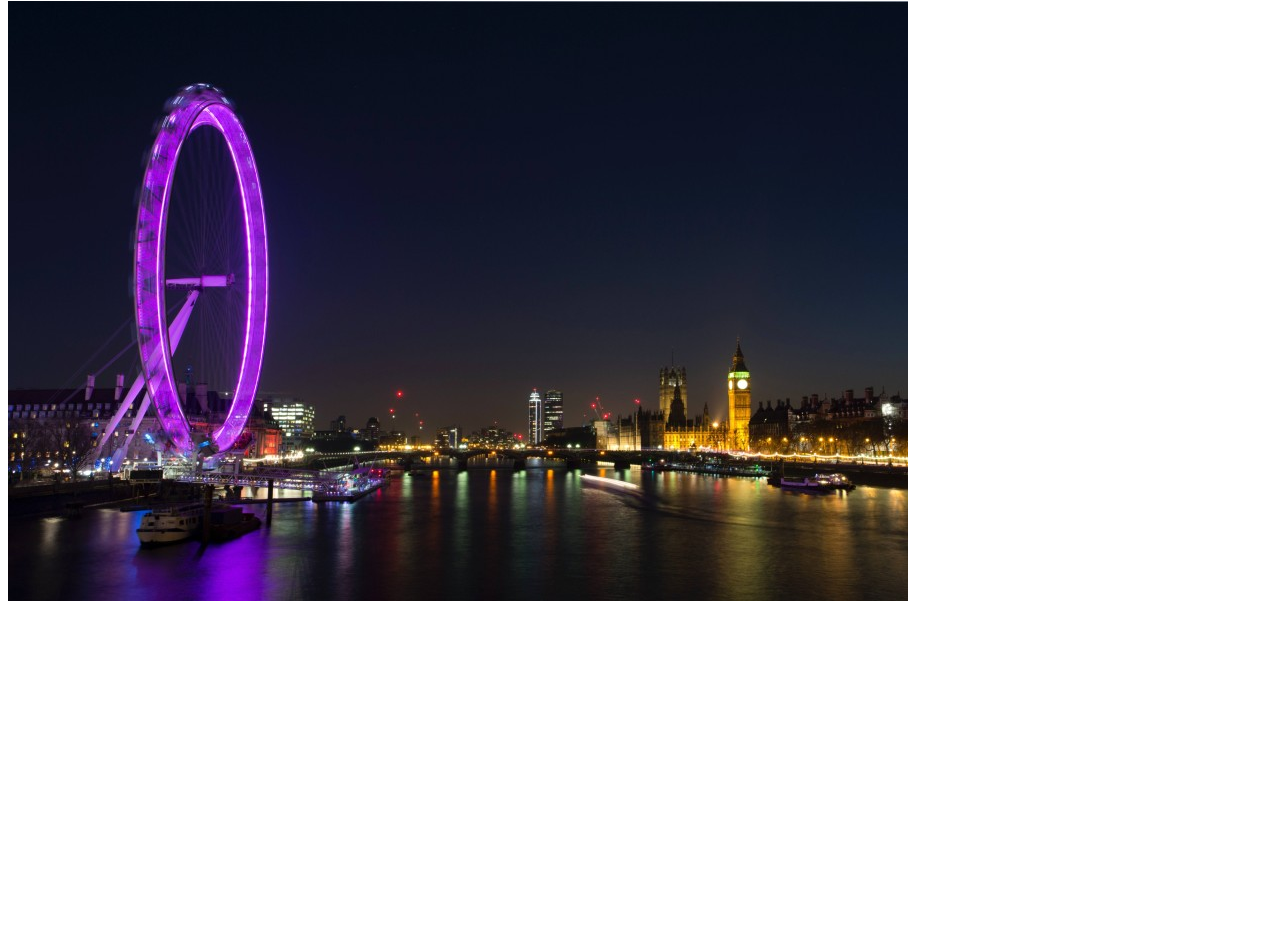
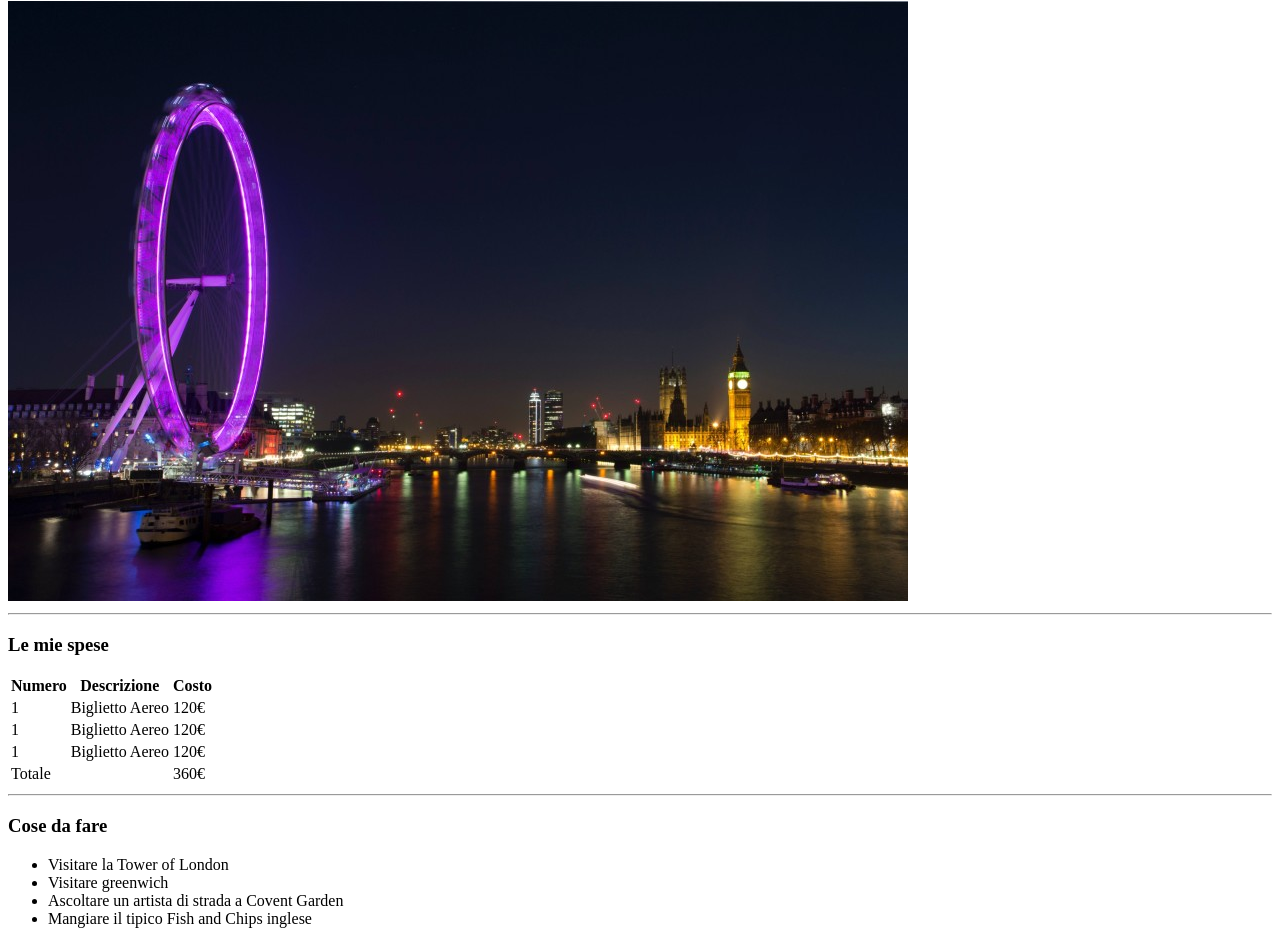
Before and after one commit to davidelunetta/html-london-trip, a plain HTML site: page index.html in a window 1280 px wide. Shown: the part 79-1023 px from the top of the page. Before the commit the page ends 800 px from the top, so only its background shows below. Drawn offline with Linux system fonts and the light colour scheme.

Commit message:
initializing-main

```diff
--- a/index.html
+++ b/index.html
@@ -6,15 +6,67 @@
     <title>London-Trip</title>
 </head>
 <body>
+    <!-- inizio header  -->
     <header>
         <div>
             <h1>Il mio Viaggio a Londra</h1>
 
-            <img src="img/pexels-bill-emrich-230794-0.jpg" alt="pexels-bill-emrich"/><img src="img/pexels-bill-emrich-230794-1.jpg" alt="pexels-bill-emrich"/><img src="img/pexels-bill-emrich-230794-2.jpg" alt=""/>
+            <img src="img/pexels-bill-emrich-230794-0.jpg" alt="pexels-bill-emrich"/><img src="img/pexels-bill-emrich-230794-1.jpg" alt="pexels-bill-emrich"/><img src="img/pexels-bill-emrich-230794-2.jpg" alt="pexels-bill-emrich"/>
+            <hr>
 
         </div>
 
     </header>
 
+    <!-- fine header  -->
+    <!-- inizio main  -->
+
+    <main>
+        <div>
+        <table>
+            <h3>Le mie spese</h3>
+            <thead>
+                <tr>
+                    <th>Numero</th>
+                    <th>Descrizione</th>
+                    <th>Costo</th>
+                </tr>
+            </thead>
+            <tbody>
+
+                <tr>
+                    <td> 1</td>
+                    <td>Biglietto Aereo</td>
+                    <td>120&euro;</td>
+                </tr>
+                <tr>
+                    <td> 1</td>
+                    <td>Biglietto Aereo</td>
+                    <td>120&euro;</td>
+                </tr>
+                <tr>
+                    <td> 1</td>
+                    <td>Biglietto Aereo</td>
+                    <td>120&euro;</td>
+                </tr>
+                <tr>
+                    <td> Totale</td>
+                    <td></td>
+                    <td>360&euro;</td>
+                </tr>
+            </tbody>
+        </table>
+        <hr>
+    </div>
+    <div>
+        <h3>Cose da fare</h3>
+        <ul>
+            <li>Visitare la Tower of London</li>
+            <li>Visitare greenwich</li>
+            <li>Ascoltare un artista di strada a Covent Garden</li>
+            <li>Mangiare il tipico Fish and Chips inglese</li>
+        </ul>
+    </div>
+    </main>
 </body>
 </html>
```
